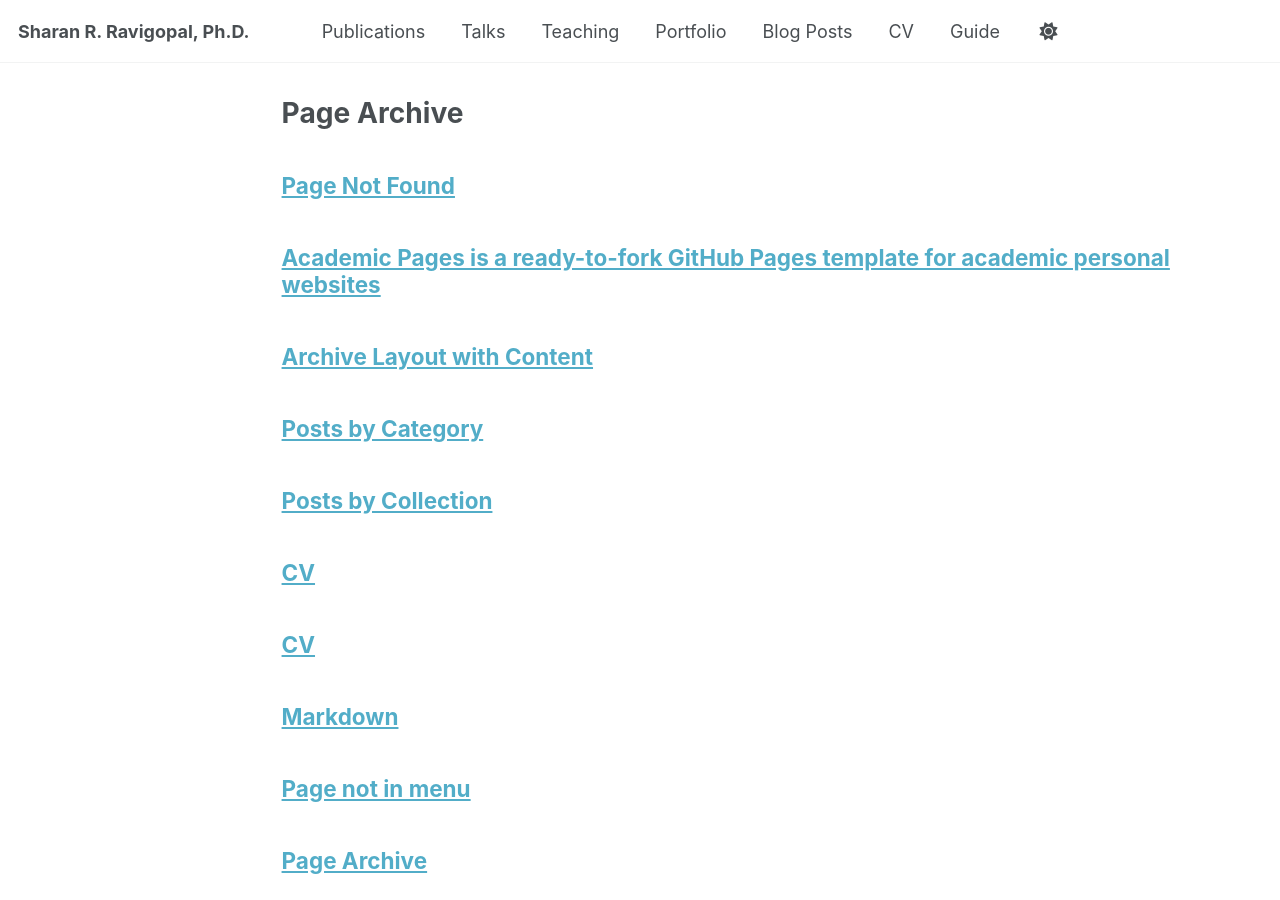
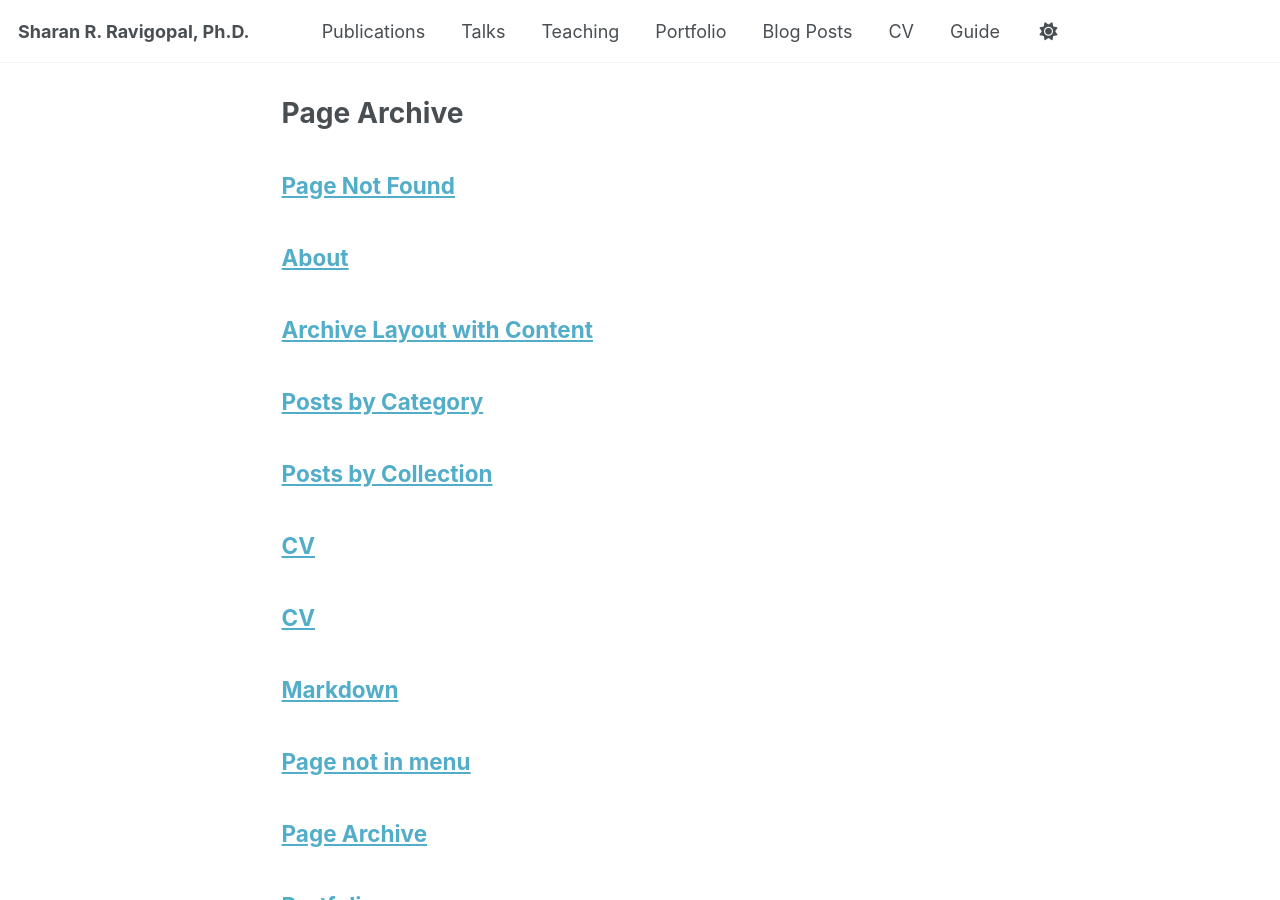
Before and after one commit to SharanRav/sharanrav.github.io, a Jekyll site: the page built from _pages/page-archive.html, in a window 1280 px wide and 900 px high. Built offline with Jekyll 4.4.1, drawn with Linux system fonts in a browser that asks for light colours; part of the change alters nothing that is shown.

Commit message:
Update about.md

```diff
--- a/_pages/about.md
+++ b/_pages/about.md
@@ -1,32 +1,23 @@
 ---
-permalink: /
-title: "Academic Pages is a ready-to-fork GitHub Pages template for academic personal websites"
-author_profile: true
-redirect_from:
-  - /about/
-  - /about.html
+layout: page
+title: About
+permalink: /about/
 ---
 
-This is the front page of a website that is powered by the [Academic Pages template](https://github.com/academicpages/academicpages.github.io) and hosted on GitHub pages. [GitHub pages](https://pages.github.com) is a free service in which websites are built and hosted from code and data stored in a GitHub repository, automatically updating when a new commit is made to the repository. This template was forked from the [Minimal Mistakes Jekyll Theme](https://mmistakes.github.io/minimal-mistakes/) created by Michael Rose, and then extended to support the kinds of content that academics have: publications, talks, teaching, a portfolio, blog posts, and a dynamically-generated CV. You can fork [this template](https://github.com/academicpages/academicpages.github.io) right now, modify the configuration and markdown files, add your own PDFs and other content, and have your own site for free, with no ads!
+Robotics Software/AI Engineer with a Ph.D. in Robotics and 5 years of experience developing and deploying real-time vision and AI algorithms for surgical robotics and other safety-critical systems. Passionate about building high-performance, reliable systems and collaborating with cross-functional teams.
 
-A data-driven personal website
+**Email:** sharan.ravigopal@gmail.com
+**LinkedIn:** [Profile](https://www.linkedin.com/in/sharan-ravigopal)
+**Google Scholar:** [Profile](https://scholar.google.com/citations?user=XXXX)
+
+======
+Information
 ======
 Like many other Jekyll-based GitHub Pages templates, Academic Pages makes you separate the website's content from its form. The content & metadata of your website are in structured markdown files, while various other files constitute the theme, specifying how to transform that content & metadata into HTML pages. You keep these various markdown (.md), YAML (.yml), HTML, and CSS files in a public GitHub repository. Each time you commit and push an update to the repository, the [GitHub pages](https://pages.github.com/) service creates static HTML pages based on these files, which are hosted on GitHub's servers free of charge.
 
 Many of the features of dynamic content management systems (like Wordpress) can be achieved in this fashion, using a fraction of the computational resources and with far less vulnerability to hacking and DDoSing. You can also modify the theme to your heart's content without touching the content of your site. If you get to a point where you've broken something in Jekyll/HTML/CSS beyond repair, your markdown files describing your talks, publications, etc. are safe. You can rollback the changes or even delete the repository and start over - just be sure to save the markdown files! Finally, you can also write scripts that process the structured data on the site, such as [this one](https://github.com/academicpages/academicpages.github.io/blob/master/talkmap.ipynb) that analyzes metadata in pages about talks to display [a map of every location you've given a talk](https://academicpages.github.io/talkmap.html).
 
-Getting started
-======
-1. Register a GitHub account if you don't have one and confirm your e-mail (required!)
-1. Fork [this template](https://github.com/academicpages/academicpages.github.io) by clicking the "Use this template" button in the top right.
-1. Go to the repository's settings (rightmost item in the tabs that start with "Code", should be below "Unwatch"). Rename the repository "[your GitHub username].github.io", which will also be your website's URL.
-1. Set site-wide configuration and create content & metadata (see below -- also see [this set of diffs](http://archive.is/3TPas) showing what files were changed to set up [an example site](https://getorg-testacct.github.io) for a user with the username "getorg-testacct")
-1. Upload any files (like PDFs, .zip files, etc.) to the files/ directory. They will appear at https://[your GitHub username].github.io/files/example.pdf.
-1. Check status by going to the repository settings, in the "GitHub pages" section
-
-Site-wide configuration
-------
-The main configuration file for the site is in the base directory in [_config.yml](https://github.com/academicpages/academicpages.github.io/blob/master/_config.yml), which defines the content in the sidebars and other site-wide features. You will need to replace the default variables with ones about yourself and your site's github repository. The configuration file for the top menu is in [_data/navigation.yml](https://github.com/academicpages/academicpages.github.io/blob/master/_data/navigation.yml). For example, if you don't have a portfolio or blog posts, you can remove those items from that navigation.yml file to remove them from the header.
+Get
 
 Create content & metadata
 ------
@@ -36,14 +27,3 @@ For site content, there is one markdown file for each type of content, which are
 
 The repository includes [a set of Jupyter notebooks](https://github.com/academicpages/academicpages.github.io/tree/master/markdown_generator
 ) that converts a CSV containing structured data about talks or presentations into individual markdown files that will be properly formatted for the Academic Pages template. The sample CSVs in that directory are the ones I used to create my own personal website at stuartgeiger.com. My usual workflow is that I keep a spreadsheet of my publications and talks, then run the code in these notebooks to generate the markdown files, then commit and push them to the GitHub repository.
-
-How to edit your site's GitHub repository
-------
-Many people use a git client to create files on their local computer and then push them to GitHub's servers. If you are not familiar with git, you can directly edit these configuration and markdown files directly in the github.com interface. Navigate to a file (like [this one](https://github.com/academicpages/academicpages.github.io/blob/master/_talks/2012-03-01-talk-1.md) and click the pencil icon in the top right of the content preview (to the right of the "Raw | Blame | History" buttons). You can delete a file by clicking the trashcan icon to the right of the pencil icon. You can also create new files or upload files by navigating to a directory and clicking the "Create new file" or "Upload files" buttons.
-
-Example: editing a markdown file for a talk
-![Editing a markdown file for a talk](/images/editing-talk.png)
-
-For more info
-------
-More info about configuring Academic Pages can be found in [the guide](https://academicpages.github.io/markdown/), the [growing wiki](https://github.com/academicpages/academicpages.github.io/wiki), and you can always [ask a question on GitHub](https://github.com/academicpages/academicpages.github.io/discussions). The [guides for the Minimal Mistakes theme](https://mmistakes.github.io/minimal-mistakes/docs/configuration/) (which this theme was forked from) might also be helpful.
```
